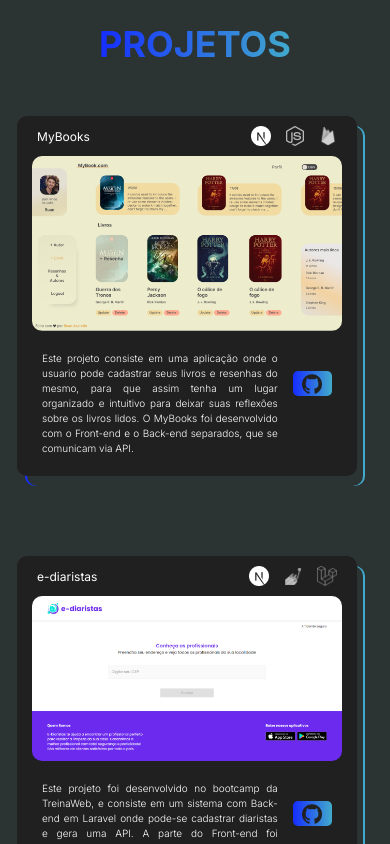
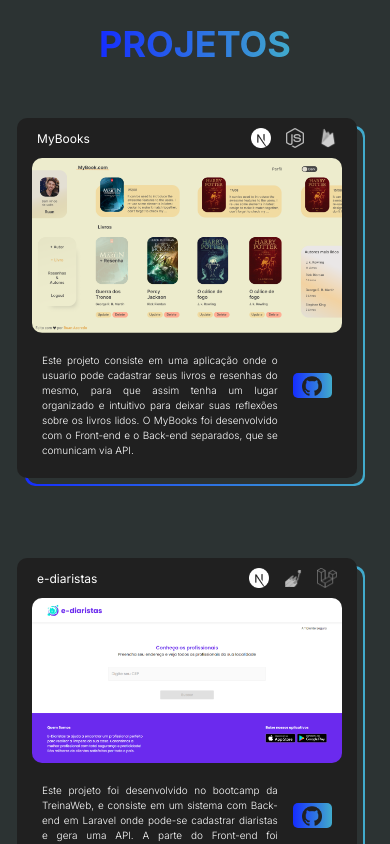
Before and after one commit to Ruan-Azeredo/portifolio, a React (Create React App) app: page / in a window 390 px wide. Shown: the part 1760-2604 px from the top of the page. Built offline with nearby package versions, Linux system fonts and the light colour scheme; a web font is replaced by a local one.

Commit message:
:iphone: fix: border projetos

```diff
--- a/src/Projetos.css
+++ b/src/Projetos.css
@@ -127,6 +127,10 @@
 
 @media (max-width: 550px){
 
+    .gradient-bg{
+        display: grid;
+    }
+
     .divisao-col-projetos{
         flex-direction: column;
         margin: 0;
```
